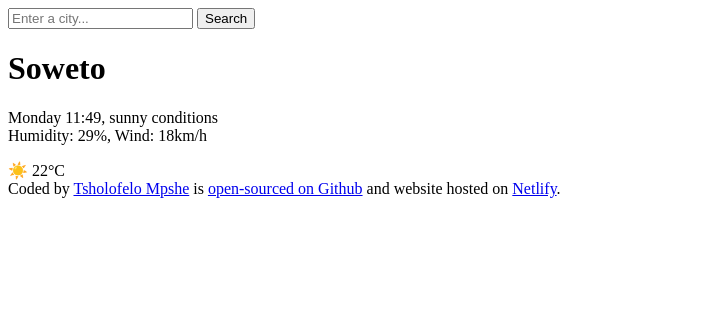
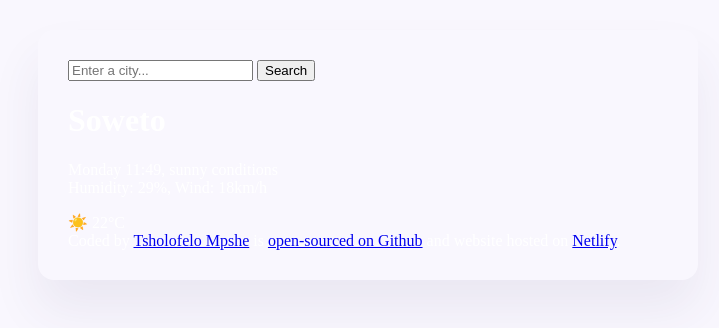
Before and after one commit to Tsholos-lab/Tee-s-weather-app, a plain HTML site: page index.html in a window 1280 px wide. Shown: the whole page, without its empty margins (0-719 px from the left). Drawn offline with Linux system fonts and the light colour scheme.

Commit message:
added basic style in project

```diff
--- a/index.html
+++ b/index.html
@@ -7,6 +7,7 @@
     <title>Weather App</title>
   </head>
   <body>
+    <div class="weather-container">
     <header>
       <form>
         <input type="search" placeholder="Enter a city..." required />
@@ -37,4 +38,5 @@
     and website hosted on
     <a href="https://teesweather.netlify.app/" target="_blank">Netlify</a>.
   </footer>
+</div>
 </html>
--- a/style.css
+++ b/style.css
@@ -0,0 +1,11 @@
+body {
+  background-color: #f9f7fe;
+}
+.weather-container {
+  color: white;
+  max-width: 600px;
+  margin: 30px;
+  padding: 30px;
+  box-shadow: 0 30px 50px #41326414;
+  border-radius: 16px;
+}
```
